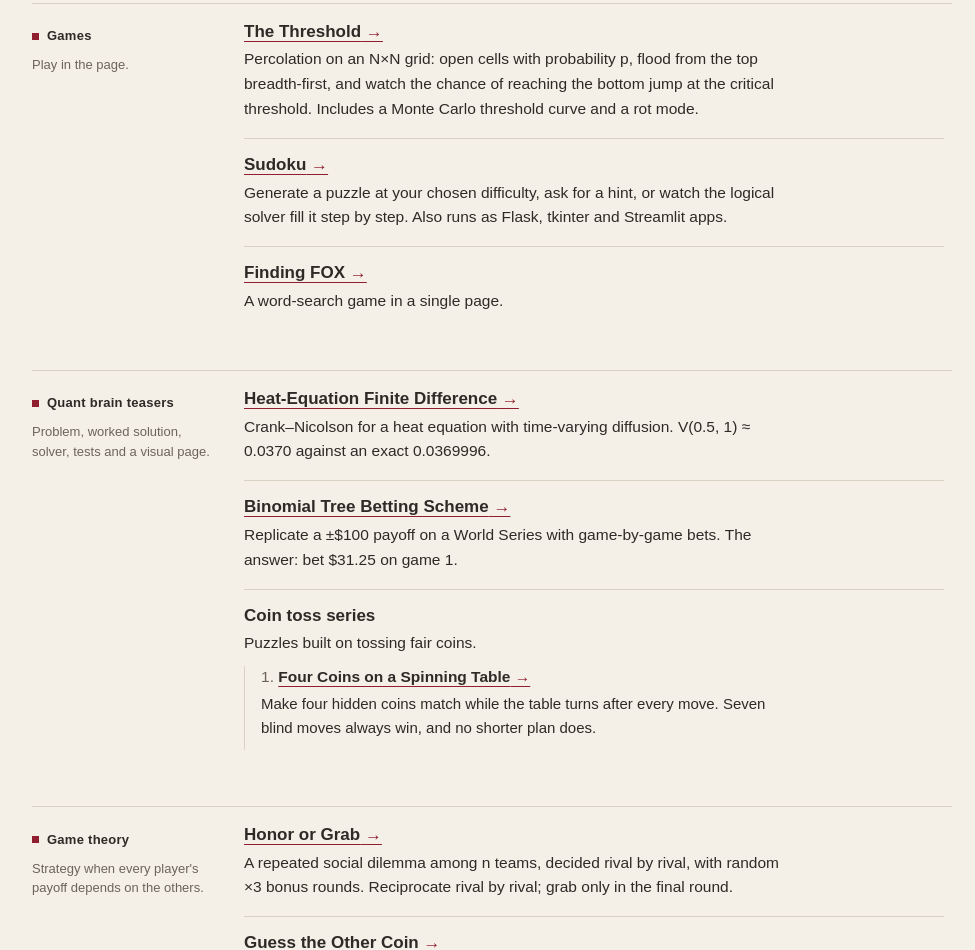
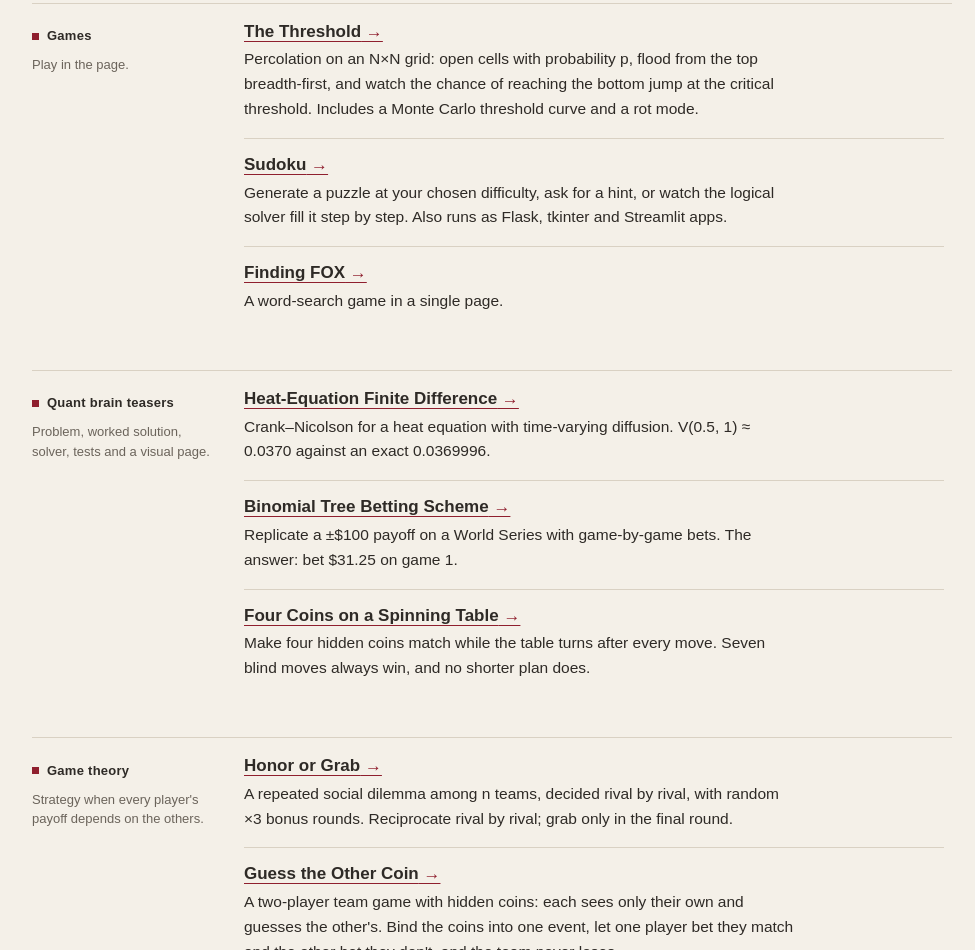
Before and after one commit to frankma/Sandbox, a plain HTML site: page index.html in a window 1280 px wide. Shown: the part 269-1219 px from the top of the page, without its empty margins (148-1123 px from the left). Drawn offline with Linux system fonts and the light colour scheme.

Commit message:
Front page: list the spinning table as a plain entry
With Guess the Other Coin moved to Game theory, the Coin toss series
group held a single puzzle. Four Coins on a Spinning Table is now a
normal Quant brain teasers entry like the others, and the unused nested
list CSS is removed.

Co-Authored-By: Claude Opus 5.5 <noreply@anthropic.com>

```diff
--- a/index.html
+++ b/index.html
@@ -123,15 +123,6 @@ ul.items h3 a:hover, ul.items h3 a:focus-visible { color: var(--beni); }
 ul.items h3 a::after { content: " →"; color: var(--beni); }
 ul.items p { font-size: 15.5px; line-height: 1.6; color: var(--ink); margin-top: 4px; }
 footer { margin: 56px 0 0 212px; max-width: 700px; }
-ol.sub { list-style: none; margin: 10px 0 0; padding: 0 0 0 16px; border-left: 1px solid var(--line); counter-reset: sub; }
-ol.sub li { padding: 8px 0 10px; border-bottom: 0; counter-increment: sub; }
-ol.sub li + li { border-top: 1px solid var(--line); }
-ol.sub h4 { margin: 0; font: 700 15.5px/1.4 var(--sans); }
-ol.sub h4::before { content: counter(sub) ". "; color: var(--muted); font-weight: 400; }
-ol.sub h4 a { text-decoration: underline; text-decoration-color: var(--beni); text-decoration-thickness: 1px; text-underline-offset: 4px; }
-ol.sub h4 a:hover, ol.sub h4 a:focus-visible { color: var(--beni); }
-ol.sub h4 a::after { content: " →"; color: var(--beni); }
-ol.sub p { font-size: 15px; }
 @media (max-width: 760px) {
   .page { padding-top: 32px; }
   header.top, footer { margin-left: 0; }
@@ -182,15 +173,9 @@ ol.sub p { font-size: 15px; }
         <h3><a href="quant_questions/binomial_tree_betting_scheme/">Binomial Tree Betting Scheme</a></h3>
         <p>Replicate a ±$100 payoff on a World Series with game-by-game bets. The answer: bet $31.25 on game 1.</p>
       </li>
-      <li class="series">
-        <h3>Coin toss series</h3>
-        <p>Puzzles built on tossing fair coins.</p>
-        <ol class="sub">
-          <li>
-            <h4><a href="quant_questions/coin_toss/rotating_table/">Four Coins on a Spinning Table</a></h4>
-            <p>Make four hidden coins match while the table turns after every move. Seven blind moves always win, and no shorter plan does.</p>
-          </li>
-        </ol>
+      <li>
+        <h3><a href="quant_questions/coin_toss/rotating_table/">Four Coins on a Spinning Table</a></h3>
+        <p>Make four hidden coins match while the table turns after every move. Seven blind moves always win, and no shorter plan does.</p>
       </li>
     </ul>
   </section>
```
